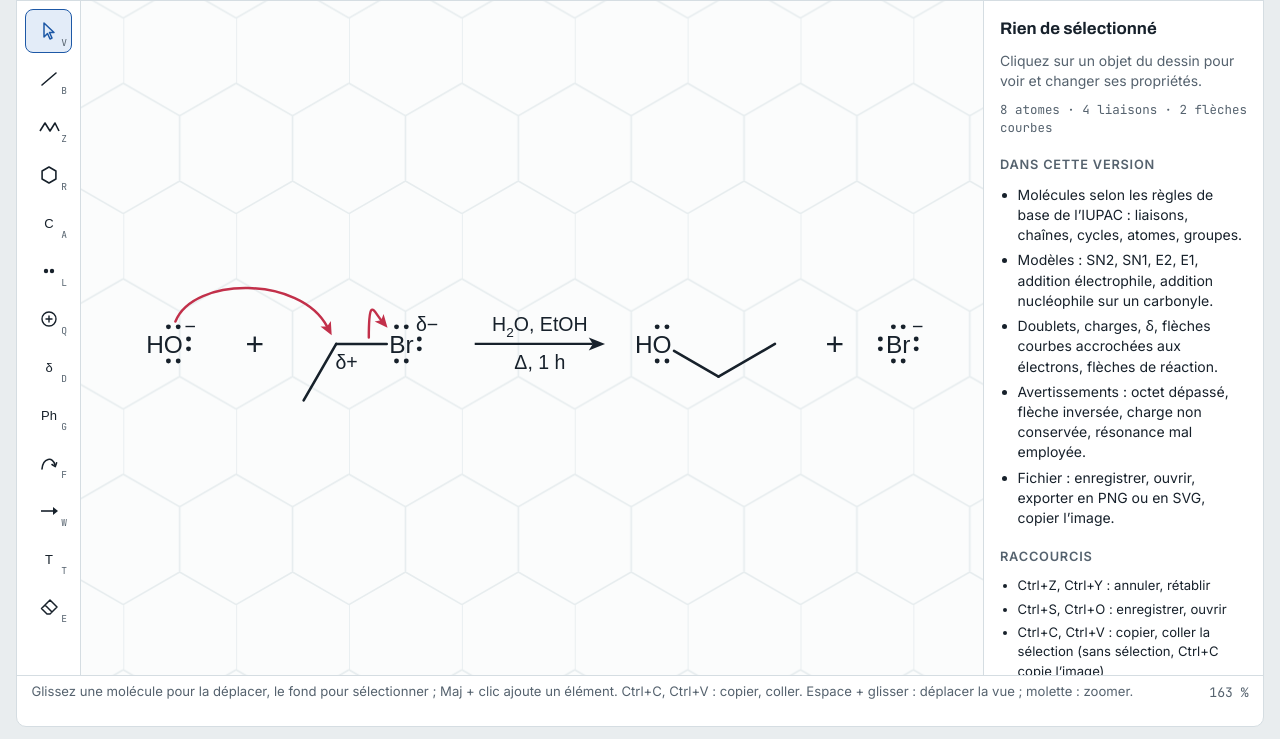
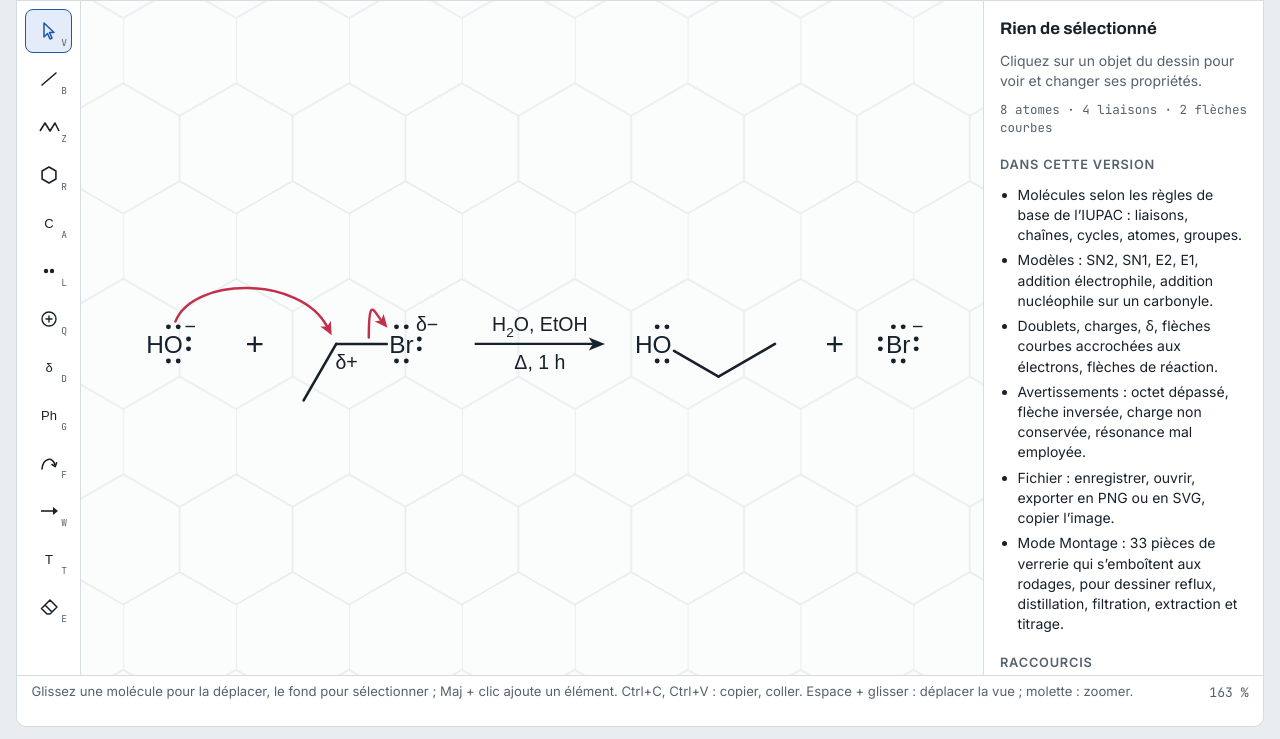
Before and after one commit to KingMoule/doublet_libre, a website with bundled scripts: page index.html in a window 1280 px wide. Shown: the part 61-800 px from the top of the page. Built offline with nearby package versions, Linux system fonts and the light colour scheme.

Commit message:
Montage : famille Verrerie (bécher, erlenmeyer, éprouvette, tube à essai, pipette, burette, tube de Thiele)
Co-Authored-By: Claude Opus 5.5 <noreply@anthropic.com>

```diff
--- a/index.html
+++ b/index.html
@@ -99,7 +99,7 @@ button:focus-visible, a:focus-visible, input:focus-visible, select:focus-visible
 /* Canvas */
 .stage { grid-area: stage; min-width: 0; min-height: 0; position: relative; background: var(--paper); }
 #canvas { display: block; width: 100%; height: 100%; touch-action: none; user-select: none; -webkit-user-select: none; cursor: default; }
-#canvas[data-tool="bond"], #canvas[data-tool="chain"], #canvas[data-tool="ring"], #canvas[data-tool="atom"], #canvas[data-tool="curved"], #canvas[data-tool="rxn"], #canvas[data-tool="text"], #canvas[data-tool="synthesis"], #canvas[data-tool="distillation"], #canvas[data-tool="separation"], #canvas[data-tool="heating"] { cursor: crosshair; }
+#canvas[data-tool="bond"], #canvas[data-tool="chain"], #canvas[data-tool="ring"], #canvas[data-tool="atom"], #canvas[data-tool="curved"], #canvas[data-tool="rxn"], #canvas[data-tool="text"], #canvas[data-tool="synthesis"], #canvas[data-tool="distillation"], #canvas[data-tool="separation"], #canvas[data-tool="glassware"], #canvas[data-tool="heating"] { cursor: crosshair; }
 #canvas[data-tool="lonePair"], #canvas[data-tool="charge"], #canvas[data-tool="partial"] { cursor: cell; }
 #canvas .marquee { fill: var(--hl); stroke: var(--accent); stroke-width: 1; stroke-dasharray: 4 3; }
 #canvas[data-tool="erase"] { cursor: pointer; }
--- a/src/apparatus.js
+++ b/src/apparatus.js
@@ -233,6 +233,57 @@ export const PIECES = {
       { x: 0, y: -82, dir: -90, kind: 'stem', male: false },
     ],
   },
+  // Basic glassware. Vessels stand on a flat base and take a stem (funnel, pipette, burette) in their mouth.
+  beaker: {
+    d: 'M-31 -72 L-28 -68 L-28 -3 Q-28 0 -25 0 L25 0 Q28 0 28 -3 L28 -70 M28 -20 L21 -20 M28 -35 L21 -35 M28 -50 L21 -50',
+    box: { l: -31, t: -72, r: 28, b: 0 },
+    joints: [
+      { x: 0, y: 0, dir: 90, kind: 'base', male: true },
+      { x: 0, y: -70, dir: -90, kind: 'stem', male: false },
+    ],
+  },
+  erlenmeyer: {
+    d: 'M-10 -84 L-8 -82 L-8 -58 L-32 -4 Q-33 0 -29 0 L29 0 Q33 0 32 -4 L8 -58 L8 -82 L10 -84',
+    box: { l: -33, t: -84, r: 33, b: 0 },
+    joints: [
+      { x: 0, y: 0, dir: 90, kind: 'base', male: true },
+      { x: 0, y: -82, dir: -90, kind: 'stem', male: false },
+    ],
+  },
+  // Graduated cylinder: a foot, a spout, a mark every 10 units.
+  cylinder: {
+    d: 'M-20 0 L20 0 L14 -6 L-14 -6 Z M-9 -6 L-9 -130 L-12 -133 M9 -6 L9 -132'
+      + [-20, -30, -40, -50, -60, -70, -80, -90, -100, -110, -120].map((y) => ` M9 ${y} L${y % 50 ? 5 : 2} ${y}`).join(''),
+    box: { l: -20, t: -133, r: 20, b: 0 },
+    joints: [
+      { x: 0, y: 0, dir: 90, kind: 'base', male: true },
+      { x: 0, y: -132, dir: -90, kind: 'stem', male: false },
+    ],
+  },
+  testtube: {
+    d: 'M-10 -102 L-8 -100 L-8 -8 A8 8 0 0 0 8 -8 L8 -100 L10 -102',
+    box: { l: -10, t: -102, r: 10, b: 0 },
+    joints: [{ x: 0, y: -100, dir: -90, kind: 'stem', male: false }],
+  },
+  // Volumetric pipette and burette: their tip goes into a mouth.
+  pipette: {
+    d: 'M-0.8 25 L-1.5 -40 Q-8 -45 -8 -65 Q-8 -85 -1.5 -90 L-1.5 -170 M0.8 25 L1.5 -40 Q8 -45 8 -65 Q8 -85 1.5 -90 L1.5 -170 M-4 -140 L4 -140',
+    box: { l: -8, t: -170, r: 8, b: 25 },
+    joints: [{ x: 0, y: 0, dir: 90, kind: 'stem', male: true }],
+  },
+  burette: {
+    d: 'M-0.8 25 L-2 -8 L-2 -12 M0.8 25 L2 -8 L2 -12 M-8 -18 L8 -18 L8 -12 L-8 -12 Z M8 -15 L13 -15'
+      + ' M-2 -18 L-2 -22 L-5 -27 L-5 -230 M2 -18 L2 -22 L5 -27 L5 -230'
+      + [-50, -70, -90, -110, -130, -150, -170, -190, -210].map((y) => ` M-5 ${y} L-1 ${y}`).join(''),
+    box: { l: -8, t: -230, r: 13, b: 25 },
+    joints: [{ x: 0, y: 0, dir: 90, kind: 'stem', male: true }],
+  },
+  // Thiele tube (melting point): the side loop on the right, a thermometer from the top.
+  thiele: {
+    d: 'M-7.5 -110 L-6 -102 L-6 4 A6 6 0 0 0 6 4 L42 -8 L42 -48 L6 -78 L6 -102 L7.5 -110 M6 -66 L34 -42 L34 -12 L6 -6 Z',
+    box: { l: -7.5, t: -110, r: 42, b: 10 },
+    joints: [{ x: 0, y: -110, dir: -90, kind: 'joint', male: false }],
+  },
   // Heating mantle: a cup that takes the bottom of a flask, and a knob.
   mantle: {
     d: 'M-30 0 L-42 0 L-42 44 Q-42 50 -36 50 L36 50 Q42 50 42 44 L42 0 L30 0 A30 30 0 0 1 -30 0 Z'
@@ -279,6 +330,7 @@ export const FAMILIES = {
   synthesis: ['flask', 'flask3', 'allihn', 'addfunnel', 'claisen', 'dryingtube', 'deanstark', 'stopper'],
   distillation: ['flask', 'vigreux', 'head', 'thermometer', 'liebig', 'adapter', 'vacadapter', 'soxhlet', 'rotavap'],
   separation: ['sepfunnel', 'funnel', 'filterpaper', 'buchner', 'filterflask'],
+  glassware: ['beaker', 'erlenmeyer', 'cylinder', 'testtube', 'pipette', 'burette', 'thiele'],
   heating: ['mantle', 'stirrer', 'bath', 'stand', 'clamp'],
 };
 
--- a/src/editor.js
+++ b/src/editor.js
@@ -21,7 +21,7 @@ import * as A from './apparatus.js';
  */
 
 const STORAGE_KEY = 'doublet.document.v1';
-const TOOLS = /** @type {const} */ (['select', 'bond', 'chain', 'ring', 'atom', 'lonePair', 'charge', 'partial', 'group', 'curved', 'rxn', 'synthesis', 'distillation', 'separation', 'heating', 'text', 'erase']);
+const TOOLS = /** @type {const} */ (['select', 'bond', 'chain', 'ring', 'atom', 'lonePair', 'charge', 'partial', 'group', 'curved', 'rxn', 'synthesis', 'distillation', 'separation', 'glassware', 'heating', 'text', 'erase']);
 /** The glassware tools: each puts down the piece chosen in its option window. @type {Record<string, string[]>} */
 const FAMILIES = A.FAMILIES;
 /** The tools on the rail in each mode: drawing a mechanism, or a lab set-up. @type {Record<'mechanism' | 'setup', string[]>} */
@@ -82,6 +82,7 @@ const ICONS = {
   synthesis: PIECE_ICON('flask'),
   distillation: PIECE_ICON('head'),
   separation: PIECE_ICON('sepfunnel'),
+  glassware: PIECE_ICON('erlenmeyer'),
   heating: PIECE_ICON('mantle'),
 };
 
--- a/src/i18n/fr.js
+++ b/src/i18n/fr.js
@@ -17,11 +17,11 @@ export const fr = {
   tools: {
     select: 'Sélection', bond: 'Liaison', chain: 'Chaîne', ring: 'Cycle', atom: 'Atome',
     lonePair: 'Doublet', charge: 'Charge', partial: 'Charge partielle', group: 'Groupe', curved: 'Flèche courbe',
-    rxn: 'Flèche de réaction', text: 'Texte', erase: 'Gomme', synthesis: 'Synthèse', distillation: 'Distillation', separation: 'Séparation', heating: 'Chauffage et support',
+    rxn: 'Flèche de réaction', text: 'Texte', erase: 'Gomme', synthesis: 'Synthèse', distillation: 'Distillation', separation: 'Séparation', glassware: 'Verrerie', heating: 'Chauffage et support',
   },
   toolKeys: {
     select: 'V', bond: 'B', chain: 'Z', ring: 'R', atom: 'A', lonePair: 'L', charge: 'Q', partial: 'D', group: 'G', curved: 'F',
-    rxn: 'W', text: 'T', erase: 'E', synthesis: 'S', distillation: 'K', separation: 'P', heating: 'H',
+    rxn: 'W', text: 'T', erase: 'E', synthesis: 'S', distillation: 'K', separation: 'P', glassware: 'X', heating: 'H',
   },
   pieceNames: {
     flask: 'Ballon', flask3: 'Ballon tricol', allihn: 'Réfrigérant à boules', addfunnel: 'Ampoule d’addition (isobare)',
@@ -29,6 +29,8 @@ export const fr = {
     vigreux: 'Colonne de Vigreux', head: 'Tête de distillation', thermometer: 'Thermomètre', liebig: 'Réfrigérant droit',
     adapter: 'Allonge coudée', vacadapter: 'Allonge à vide', soxhlet: 'Extracteur de Soxhlet', rotavap: 'Évaporateur rotatif',
     sepfunnel: 'Ampoule à décanter', funnel: 'Entonnoir', filterpaper: 'Papier filtre plissé', buchner: 'Büchner', filterflask: 'Fiole à vide',
+    beaker: 'Bécher', erlenmeyer: 'Erlenmeyer', cylinder: 'Éprouvette graduée', testtube: 'Tube à essai', pipette: 'Pipette jaugée',
+    burette: 'Burette', thiele: 'Tube de Thiele',
     mantle: 'Chauffe-ballon', stirrer: 'Plaque chauffante agitatrice', bath: 'Cristallisoir (bain)', stand: 'Support', clamp: 'Pince',
   },
   actions: {
@@ -62,6 +64,7 @@ export const fr = {
     synthesis: 'Pièce au choix à côté de l’outil. Touchez le fond pour la poser, ou le rodage libre d’une pièce pour l’y emboîter.',
     distillation: 'Pièce au choix à côté de l’outil. Touchez le fond pour la poser, ou le rodage libre d’une pièce pour l’y emboîter : elle en prend l’angle.',
     separation: 'Pièce au choix à côté de l’outil. Touchez le fond pour la poser, le goulot d’une fiole pour y mettre une tige, un entonnoir pour y mettre le papier.',
+    glassware: 'Pièce au choix à côté de l’outil. Touchez le fond pour la poser, le dessus d’une plaque pour l’y mettre, le goulot d’un récipient pour y plonger une pipette ou une burette.',
     heating: 'Pièce au choix à côté de l’outil. Touchez le fond pour la poser, ou sous un ballon ou un cristallisoir pour l’y placer. Support et pince se placent librement.',
     curved: 'Glissez d’un doublet (ou de son atome) ou d’une liaison vers un atome, une liaison, ou le milieu de deux atomes pour une liaison qui se forme. Maj : demi-flèche (1 électron).',
     hover: {
@@ -88,6 +91,7 @@ export const fr = {
       'Doublets, charges, δ, flèches courbes accrochées aux électrons, flèches de réaction.',
       'Avertissements : octet dépassé, flèche inversée, charge non conservée, résonance mal employée.',
       'Fichier : enregistrer, ouvrir, exporter en PNG ou en SVG, copier l’image.',
+      'Mode Montage : 33 pièces de verrerie qui s’emboîtent aux rodages, pour dessiner reflux, distillation, filtration, extraction et titrage.',
     ],
     shortcutsTitle: 'Raccourcis',
     shortcuts: [
```
Also changed, not shown: SPEC.md (+1 -1 lines), tests/apparatus.test.js (+25 -0 lines).
